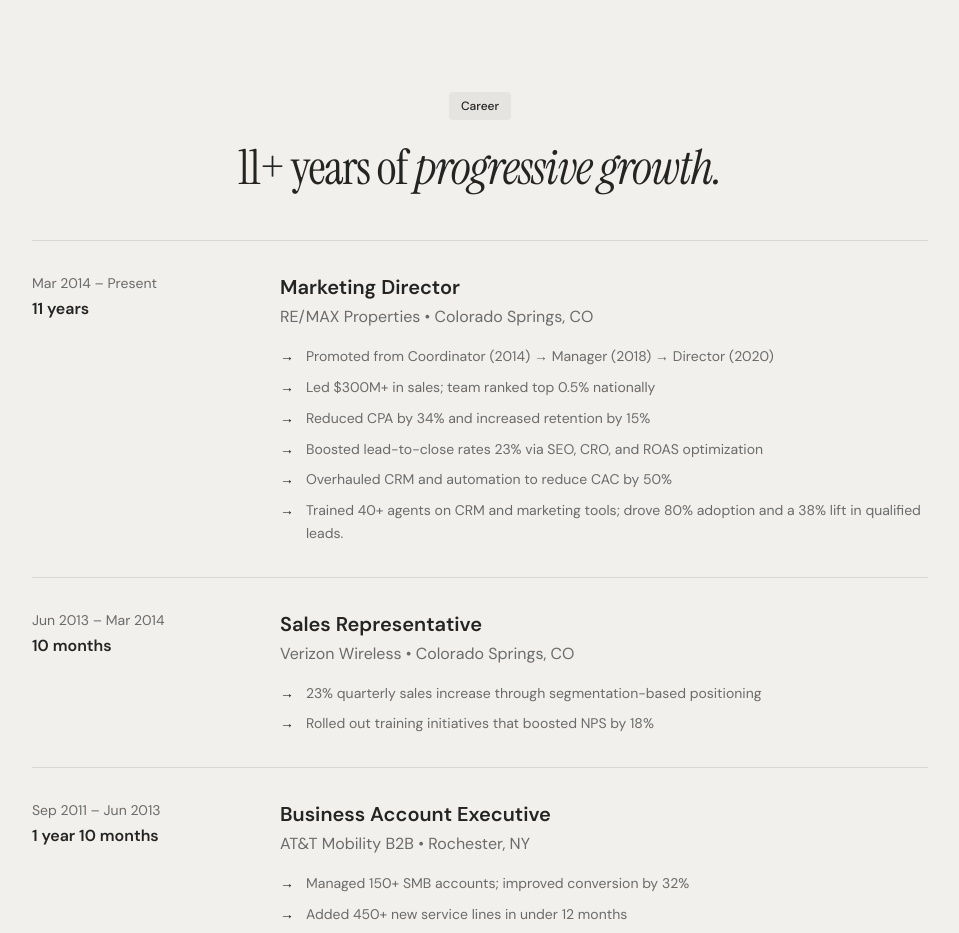
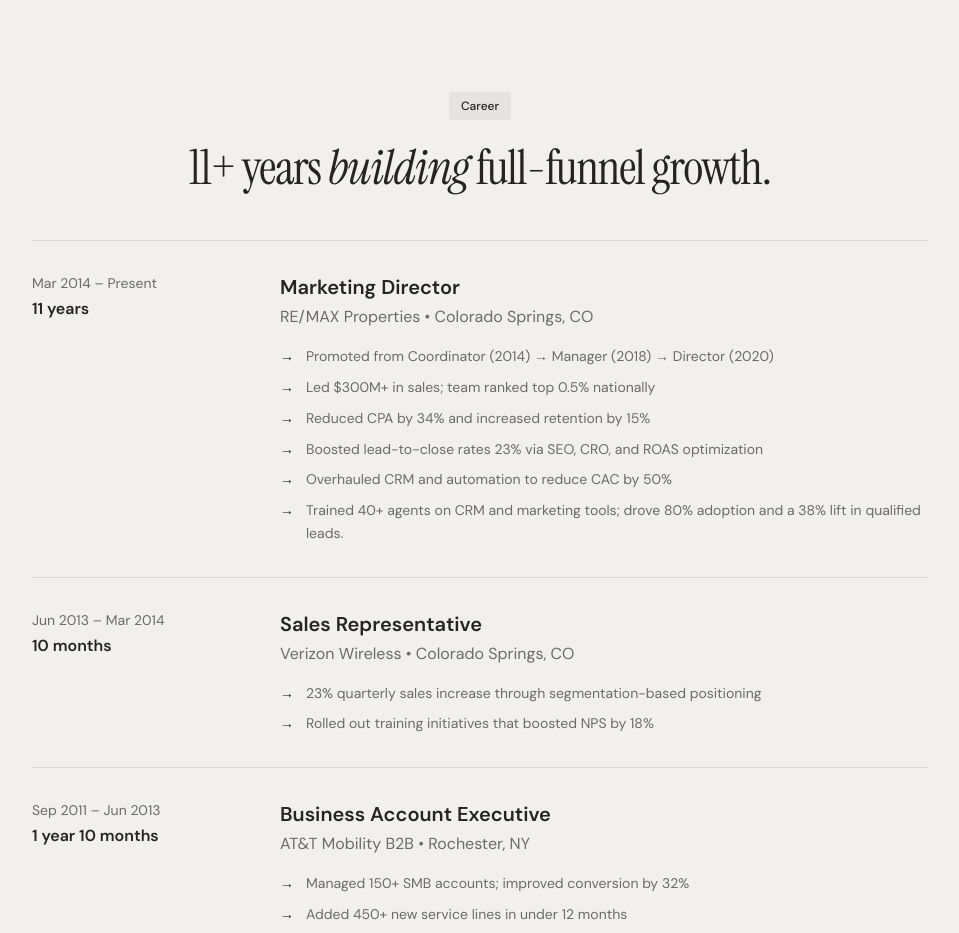
Before and after one commit to JsonGallagher/jason-gallagher-portfolio, a React (Vite) app: page / in a window 1280 px wide. Shown: the part 4200-5133 px from the top of the page, without its empty margins (160-1119 px from the left). Built offline with nearby package versions, Linux system fonts and the light colour scheme.

Commit message:
Updated emphasis on career section and headline

```diff
--- a/src/components/Experience.jsx
+++ b/src/components/Experience.jsx
@@ -126,7 +126,7 @@ export default function Experience() {
         >
           <span className="section-label">Career</span>
           <h2 className="section-title">
-            11+ years of <em className="italic">progressive growth.</em>
+            11+ years <em className="italic">building</em> full-funnel growth.
           </h2>
         </motion.div>
 
```
